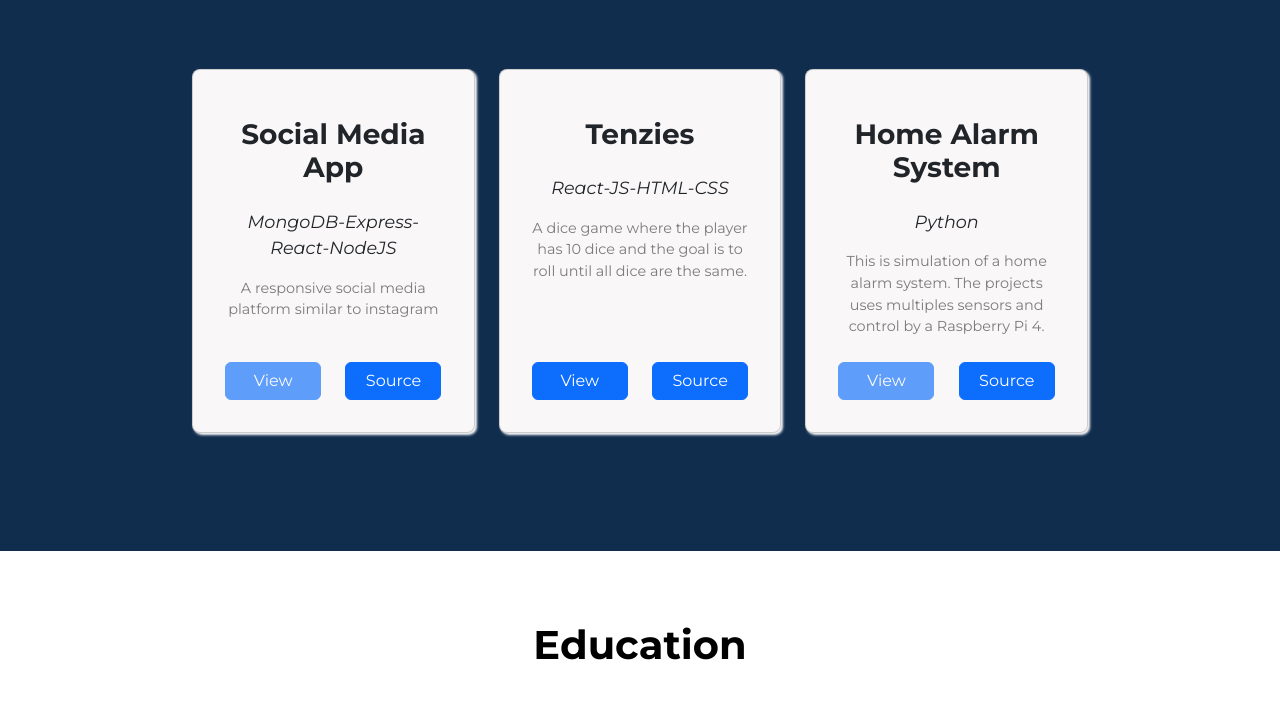
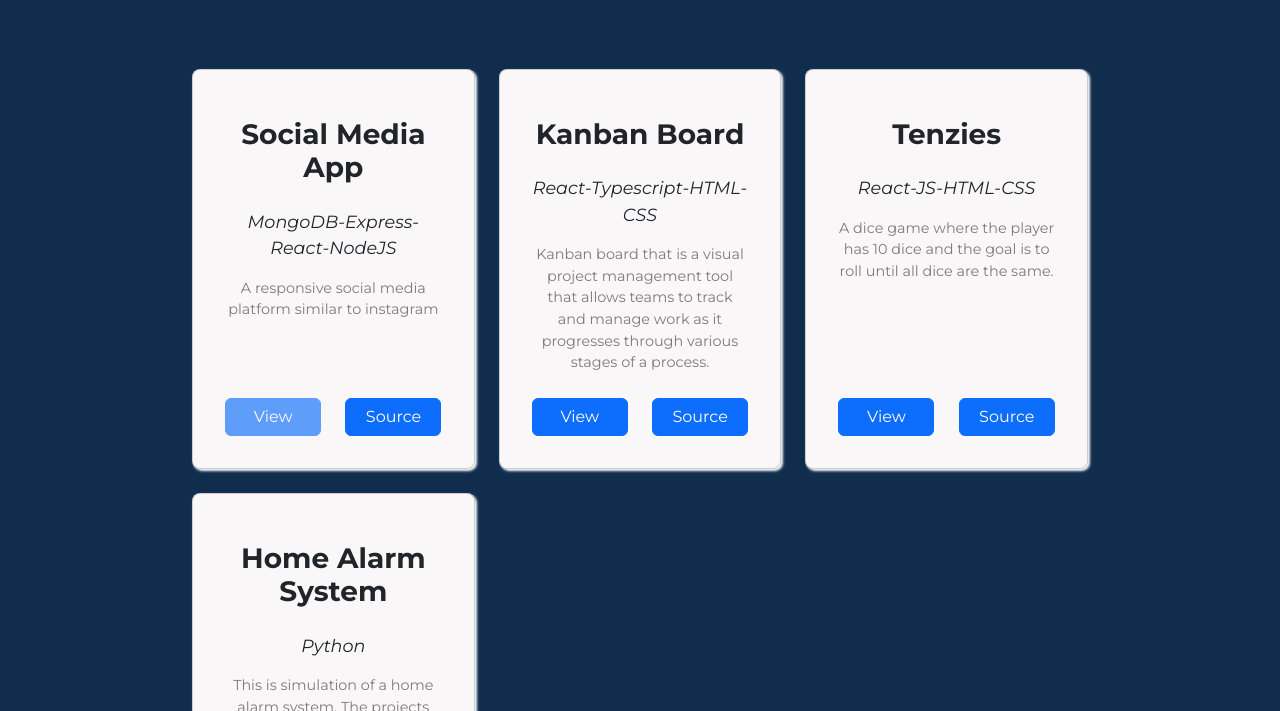
Before and after one commit to andresngwu/andresngwu.github.io, a plain HTML site: page index.html in a window 1280 px wide. Shown: the part 1256-1967 px from the top of the page. Drawn offline with nearby package versions, Linux system fonts and the light colour scheme.

Commit message:
added new project

```diff
--- a/index.html
+++ b/index.html
@@ -102,6 +102,23 @@
                                     </div>
                                     <div class="col-lg-6 gy-2">
                                         <a href="https://github.com/andresngwu/Sociopedia" class="btn btn-primary project-btn">Source</a>
+                                    </div>
+                                </div>
+                            </div>
+                        </div>
+                    </div>
+                    <div class="col d-flex align-items-stretch justify-content-center g-4">
+                        <div class="card rounded-3 p-3 project-card img-responsive">
+                            <div class="card-body d-flex flex-column">
+                                <h3 class="card-title project-title py-3">Kanban Board</h3>
+                                <p class="card-text project-languages"><em>React-Typescript-HTML-CSS</em></p>
+                                <p class="card-text project-text text-black-50">Kanban board that is a visual project management tool that allows teams to track and manage work as it progresses through various stages of a process.</p>
+                                <div class="row mt-auto">
+                                    <div class="col-lg-6 gy-2">
+                                        <a href="https://andresngwu.github.io/kanban/" class="btn btn-primary project-btn view-btn">View</a>
+                                    </div>
+                                    <div class="col-lg-6 gy-2">
+                                        <a href="https://github.com/andresngwu/kanban" class="btn btn-primary project-btn">Source</a>
                                     </div>
                                 </div>
                             </div>
```
